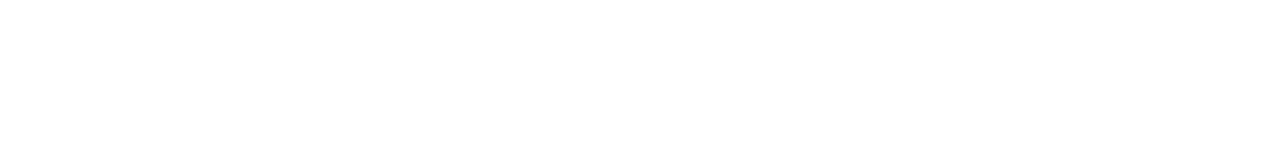
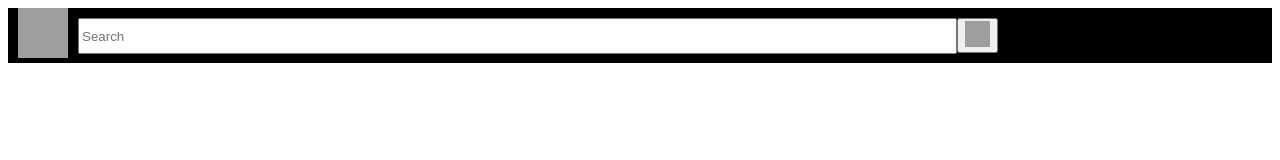
Before and after one commit to basicallyela/DrugiProjektniZadatak-SI, a plain HTML site: page index.html in a window 1280 px wide. Drawn offline with Linux system fonts and the light colour scheme; grey boxes are pictures that could not be loaded.

Commit message:
searchbar

```diff
--- a/index.html
+++ b/index.html
@@ -1,6 +1,31 @@
 <!DOCTYPE html>
 <html>
     <head>
-        <title>JPOOO[okpoijsds</title>
+        <link rel="stylesheet" href="styles.css">
+        <meta charset="utf-8">
+        <title>SI2Projekat</title>
+
     </head>
+    <body>
+        <header>
+            <nav>
+                <div class="logo">
+                    <img src="https://img0-placeit-net.s3-accelerate.amazonaws.com/uploads/stage/stage_image/57363/optimized_large_thumb_stage.jpg" alt="nema"/>
+                </div>
+                <div class="search">
+                    <forms>
+                    <input type="text" id="trazilica" placeholder="Search" name="search">
+                    <button type="submit"><img src="https://cdn-icons-png.flaticon.com/512/1167/1167055.png" alt="magnifying glass" /></button>
+                </forms>
+                </div>
+            </nav>
+        </header>
+        <main>
+
+        </main>
+        <footer>
+
+        </footer>
+
+    </body>
 </html>
--- a/styles.css
+++ b/styles.css
@@ -0,0 +1,23 @@
+.search img {
+    width: 25px;
+    height: 26px;
+}
+.search #trazilica {
+    width: 70%;
+    height: 30px;
+    display: inline-block;
+    float: left;
+}
+.search {
+    padding: 10px 10px;
+}
+.logo img{
+    padding: 0px 10px;
+    width: 50px;
+    height: 50px;
+    display: inline-block;
+    float: left;
+}
+header {
+    background-color: black;
+}
```
